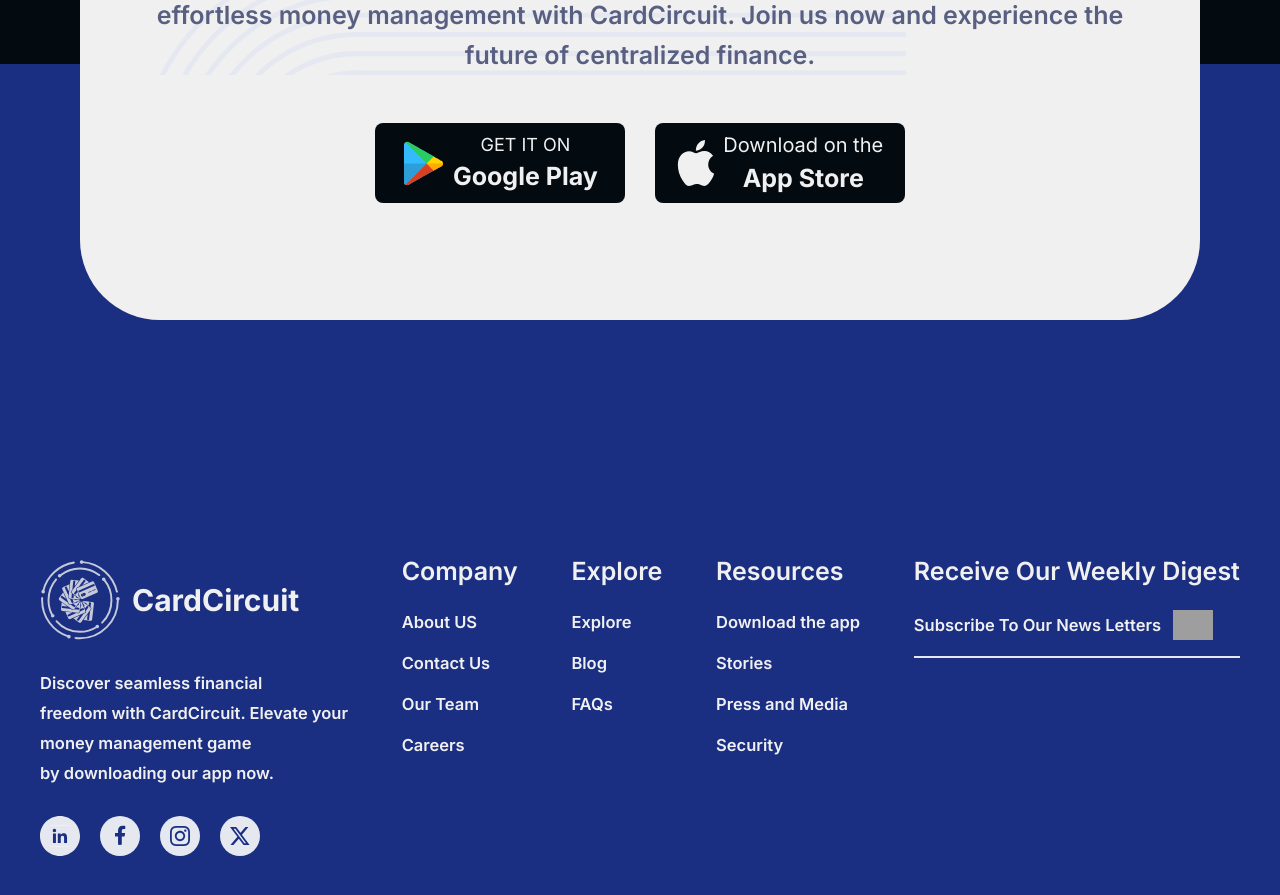
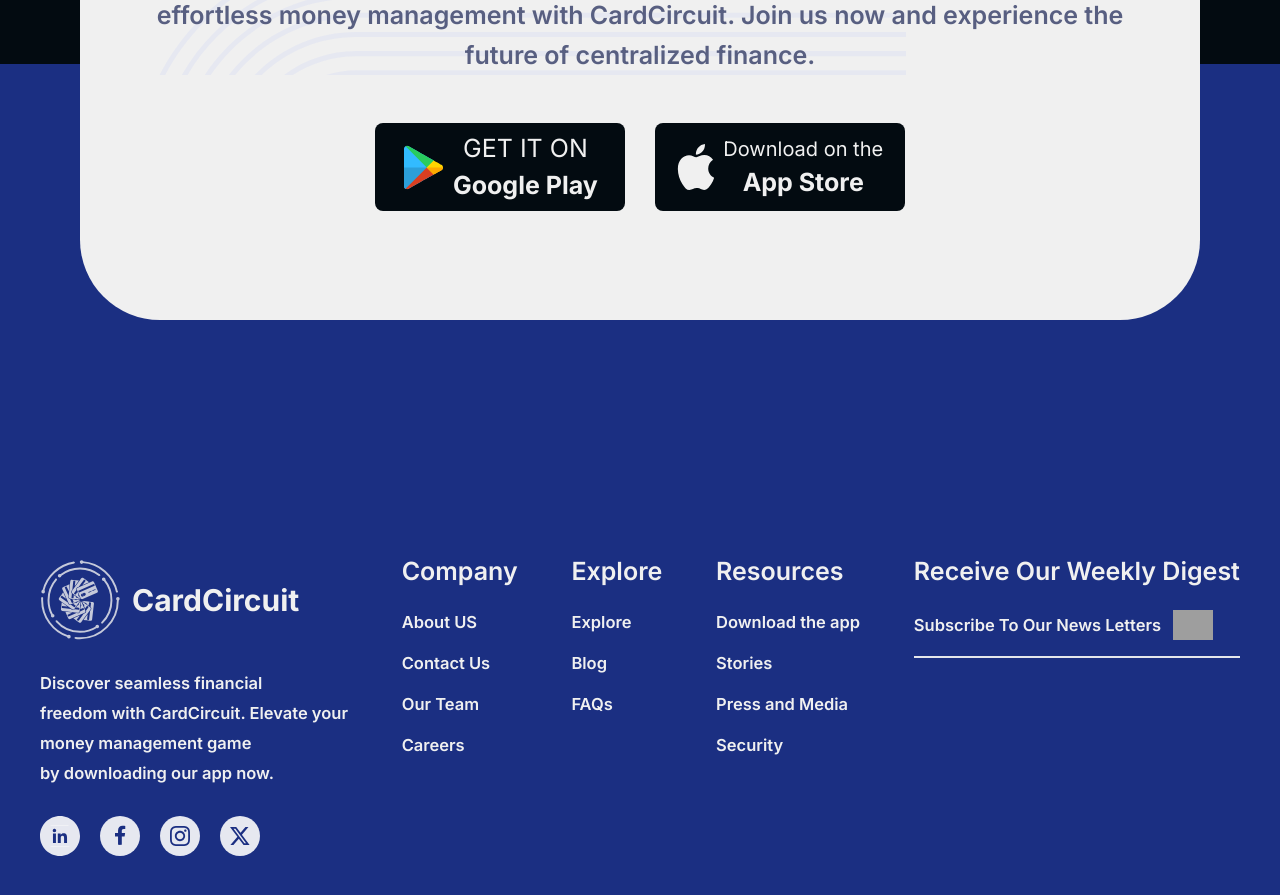
Before and after one commit to Ajiboye7/CardCircuit, a Next.js app: page / in a window 1280 px wide. Shown: the part 6640-7535 px from the top of the page. Built offline with nearby package versions, Linux system fonts and the light colour scheme; grey boxes are pictures that could not be loaded.

Commit message:
'update'

```diff
--- a/app/globals.css
+++ b/app/globals.css
@@ -182,10 +182,10 @@
   @apply text-[15px] xs:text-[17px] sm:text-[21px] md:text-[21px] lg:text-[25px] md:leading-[35px] lg:leading-[40px] font-[590]
 }
 .get-started-img1{
-  @apply w-[35.76px] xs:w-[42.76px] h-[46.3px]
+  @apply w-[35.76px] sm:w-[42.76px] h-[46.3px]
 }
 .get-started-img2{
-  @apply w-[33.44px] xs:w-[38.44px] h-[45.92px]
+  @apply w-[33.44px] sm:w-[38.44px] h-[45.92px]
 }
 .footer-title{
   @apply text-[25px] leading-[22px] font-[600]
--- a/components/GetStarted.tsx
+++ b/components/GetStarted.tsx
@@ -11,12 +11,12 @@
           </span>
           Today
         </p>
-        <p className="get-started-body bg-footer2 bg-no-repeat mb-12 text-GetStartedTextFont">
+        <p className="get-started-body bg-footer2 bg-no-repeat mb-8 sm:mb-12 text-GetStartedTextFont">
           Ready to revolutionize how you manage your money? Take the leap
           towards effortless money management with CardCircuit. Join us now and
           experience the future of centralized finance.
         </p>
-        <div className="flex flex-col xs:flex-row items-center justify-center gap-[10px] lg:gap-[30px] ">
+        <div className="flex flex-col sm:flex-row items-center justify-center gap-[10px] lg:gap-[30px] ">
           {/*<CustomButton
             title="GET IT ON<br> Google Play"
             Icon="/playstore-svgrepo-com 1.svg"
@@ -38,17 +38,17 @@
             title="GET IT ON<br> Google Play"
             Icon="/playstore-svgrepo-com 1.svg"
             imageStyle="get-started-img1"
-            containerStyles="flex-row-reverse bg-customBg w-[200px] h-[60px] xs:w-[250px] xs:h-[80px] rounded-[10px] "
-            line1Styles="text-[25px] xs:text-[18px]"
-            line2Styles="font-bold text-[20px] xs:text-[25px] "
+            containerStyles="flex-row-reverse bg-customBg w-[200px] h-[60px] xs:w-[250px] xs:h-[80px] rounded-[10px] !p-10 sm:!p-11"
+            line1Styles="sm:text-[25px] text-[18px]"
+            line2Styles="font-bold text-[20px] sm:text-[25px]"
           />
           <CustomButton
             title="Download on the<br> App Store"
             Icon="/Vector.svg"
             imageStyle="get-started-img2"
-            containerStyles="flex-row-reverse bg-customBg w-[200px] h-[60px] xs:w-[250px] xs:h-[80px] rounded-[10px]"
-            line1Styles="text-[18px] xs:text-[20px]"
-            line2Styles="font-bold text-[20px] xs:text-[25px] "
+            containerStyles="flex-row-reverse bg-customBg w-[200px] h-[60px] xs:w-[250px] xs:h-[80px] rounded-[10px] !p-10 sm:!p-11"
+            line1Styles="text-[18px] sm:text-[20px]"
+            line2Styles="font-bold text-[20px] sm:text-[25px] "
 
           />
         </div>
```
